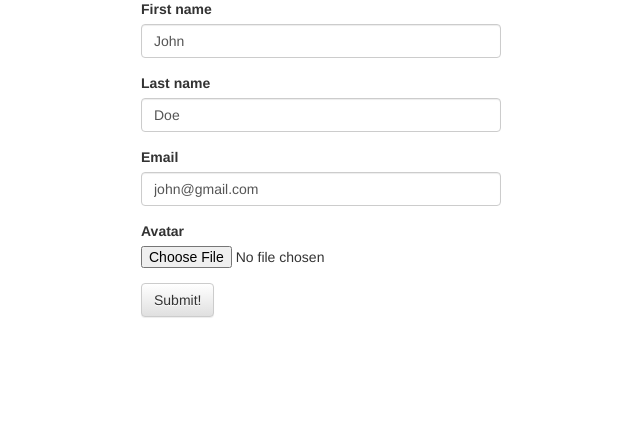
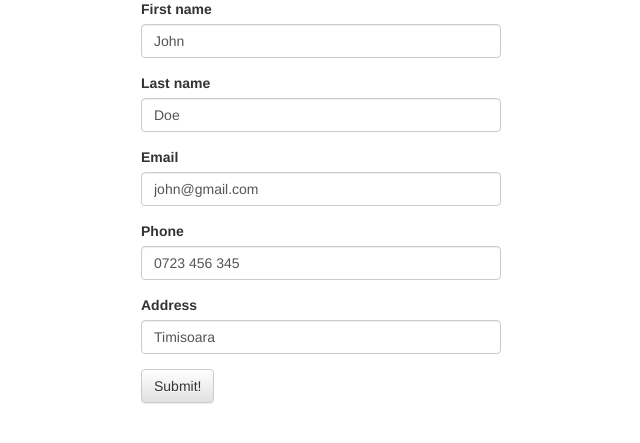
Before and after one commit to yoX64/trader, a PHP site: page /trader/profile.php in a window 1280 px wide. Shown: the part 143-586 px from the top of the page, without its empty margins (319-959 px from the left). Run offline with PHP 8.4, Linux system fonts and the light colour scheme; a user stored in the database is signed in; data comes from the database, SQL or seed files in the repository; both versions use the stored data as it was after the commit; data that the repository does not hold is empty; some libraries are stand-ins or nearby versions.

Commit message:
Profile and db update

```diff
--- a/profile.php
+++ b/profile.php
@@ -5,7 +5,7 @@ include('config.php');
 <html lang="en">
 <head>
 	<meta charset="UTF-8">
-	<title>Forum - Profile</title>
+	<title>Trader - Profile</title>
 
 	<!-- Latest compiled and minified CSS -->
 	<link rel="stylesheet" href="https://maxcdn.bootstrapcdn.com/bootstrap/3.3.4/css/bootstrap.min.css">
@@ -45,11 +45,13 @@ include('config.php');
 
 				if(!$row = $user_data->fetch_assoc()) {
 					$row = array(
-						'user_id'  		=> '',
-						'fname'  			=> '',
-						'lname'  			=> '',
-						'email'  			=> '',
-						'avatar' 			=> ''
+						'user_id'	=> '',
+						'fname'		=> '',
+						'lname'		=> '',
+						'email'		=> '',
+						'address'	=> '',
+						'phone'		=> '',
+						'orders'	=> array(),
 					);
 				}
 
@@ -60,7 +62,7 @@ include('config.php');
 				}
 				?>
 
-				<form method="post" action="profile_process.php" enctype="multipart/form-data">
+				<form method="post" action="profile_process.php">
 					<input type="hidden" name="user_id" value="<?php echo $user_id; ?>">
 
 				  <div class="form-group">
@@ -76,15 +78,12 @@ include('config.php');
 				    <input type="text" class="form-control" name="email" id="email" placeholder="Enter your email" value="<?php echo $row['email'];?>">
 				  </div>
 				  <div class="form-group">
-				    <label for="avatar">Avatar</label>
-				    <?php
-				    if(file_exists('uploads/' . $row['avatar']) && $row['avatar'] != '') {
-				    ?>
-				    <img src="uploads/<?php echo $row['avatar']; ?>" alt="Avatar" class="img-responsive">
-				    <?php
-				    }
-				    ?>
-				    <input type="file" name="avatar" id="avatar">
+				    <label for="phone">Phone</label>
+				    <input type="text" class="form-control" name="phone" id="phone" placeholder="Enter your phone" value="<?php echo $row['phone'];?>">
+				  </div>
+				  <div class="form-group">
+				    <label for="address">Address</label>
+				    <input type="text" class="form-control" name="address" id="address" placeholder="Enter your address" value="<?php echo $row['address'];?>">
 				  </div>
 				  <button type="submit" class="btn btn-default">Submit!</button>
 				</form>
```
Also changed, not shown: profile_process.php (+10 -8 lines), sql/trader.sql (+33 -2 lines).
